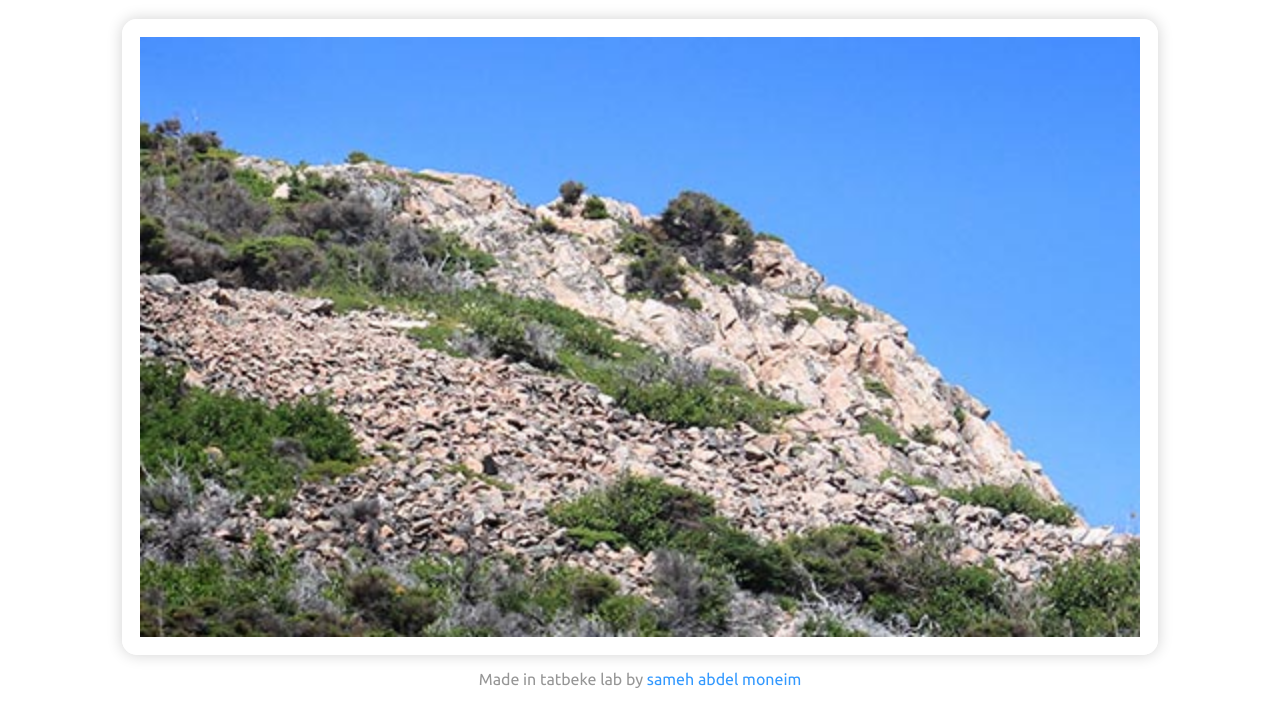
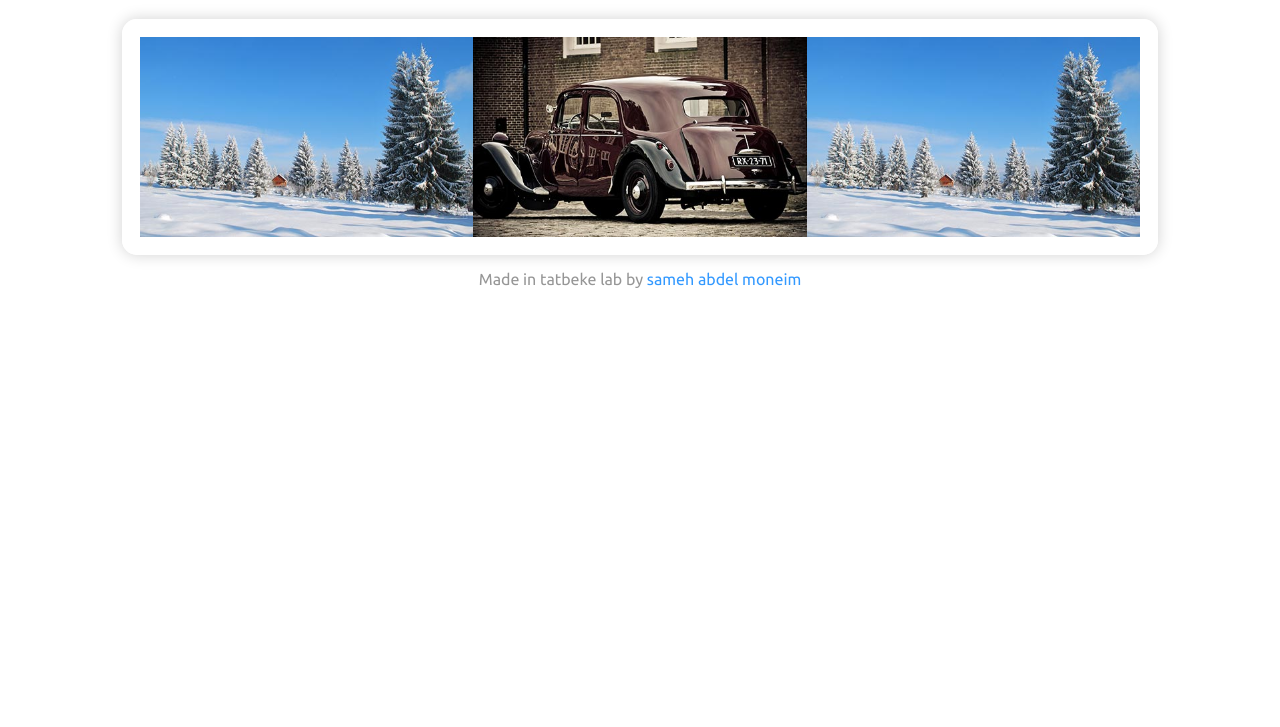
Before and after one commit to seniorsam/Jquery-slider, a plain HTML site: page index.html in a window 1280 px wide. Shown: the part 61-788 px from the top of the page. Drawn offline with nearby package versions, Linux system fonts and the light colour scheme.

Commit message:
app file updated

```diff
--- a/assets/jquery_slider_app.js
+++ b/assets/jquery_slider_app.js
@@ -3,7 +3,7 @@
 
 		options:{
 			containerWidth: 1000,
-			numOfPictures: 1
+			numOfPictures: 3
 		},
 
 		sliderContainer:$('.slider-wrapper'),
@@ -30,6 +30,11 @@
 				// inititiate the container styles
 				JquerySlider.setSizes();
 
+				// in case if the images less than the slider container
+				if(JquerySlider.sliderImageLength * JquerySlider.sliderImages.width() <= JquerySlider.sliderContainer.width()){
+					return;
+				}
+
 				// loop the slider automatically
 				var moon = setInterval(function(){JquerySlider.play();},2000);
 
@@ -54,13 +59,13 @@
 		play:
 			function(e){
 
-				/* if event object is undefined then the user still didn't trig any buttons
+				/*
+				   if event object is undefined then the user still didn't trig any buttons
 				   otherwise get the button direction
 				*/
 
-				var direction = (e === undefined) ? 'next' : $(this).data('dir');
-
-				var result = JquerySlider.setcur(direction);
+				var direction = (e === undefined) ? 'next' : $(this).data('dir'),
+					result = JquerySlider.setcur(direction);
 
 				JquerySlider.sliderImagesHolder.animate({
 					marginLeft: (JquerySlider.cur === JquerySlider.options.numOfPictures - 1) ? 0 : result
@@ -102,7 +107,7 @@
 				   if we are already in the first slide
 				   and the user pressed previous button
 				*/
-
+				// (picsPerSlide - 1) - 1 -> (2-1)-1 = 0
 				if(JquerySlider.cur === (picsPerSlide - 1) - 1){
 					JquerySlider.cur = length - 1;
 					value = (width * length) - containerWidth;
--- a/index.html
+++ b/index.html
@@ -13,7 +13,6 @@
 		<ul class="slider-images">
 			<li><img src="assets/images/slider-1.jpg" alt=""></li>
 			<li><img src="assets/images/slider-2.jpg" alt=""></li>
-			<li><img src="assets/images/slider-3.jpg" alt=""></li>
 			<li><img src="assets/images/slider-1.jpg" alt=""></li>
 			<li><img src="assets/images/slider-2.jpg" alt=""></li>
 		</ul>
```
